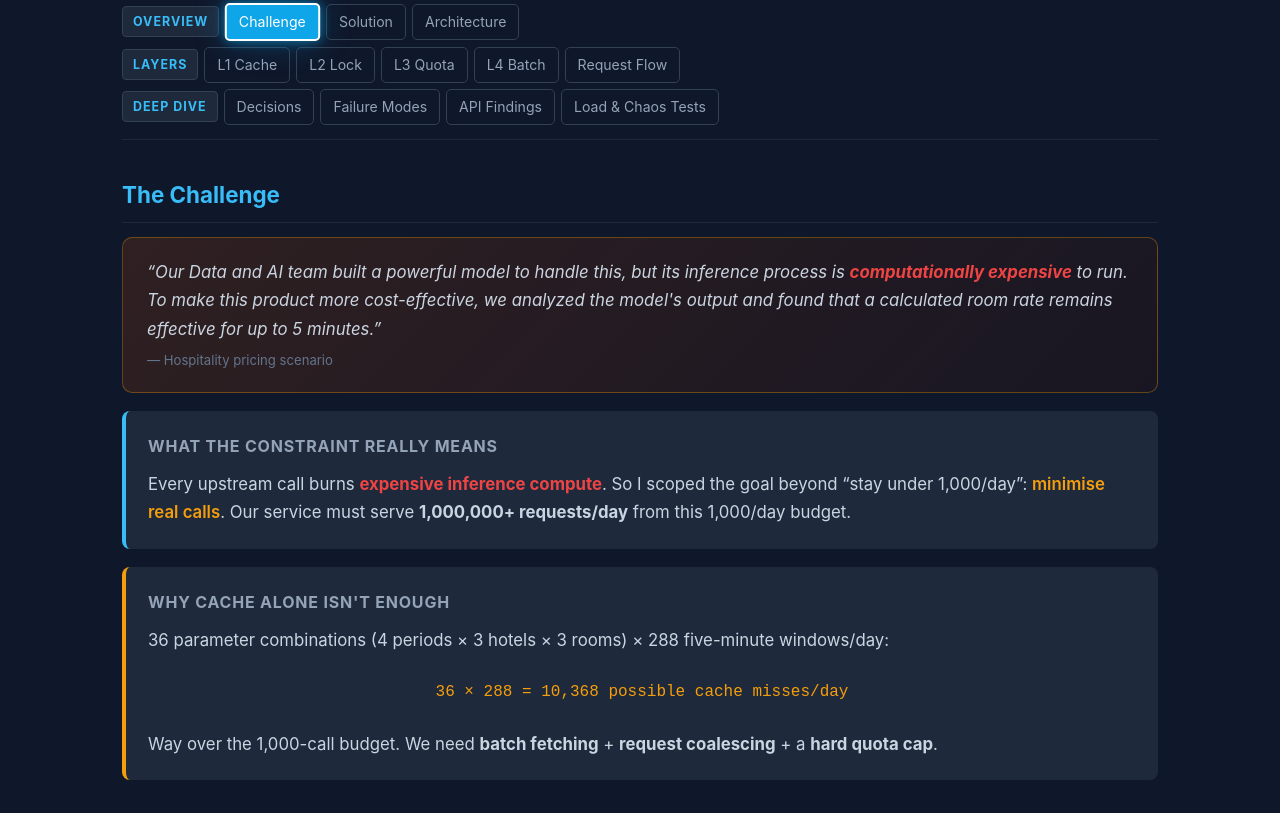
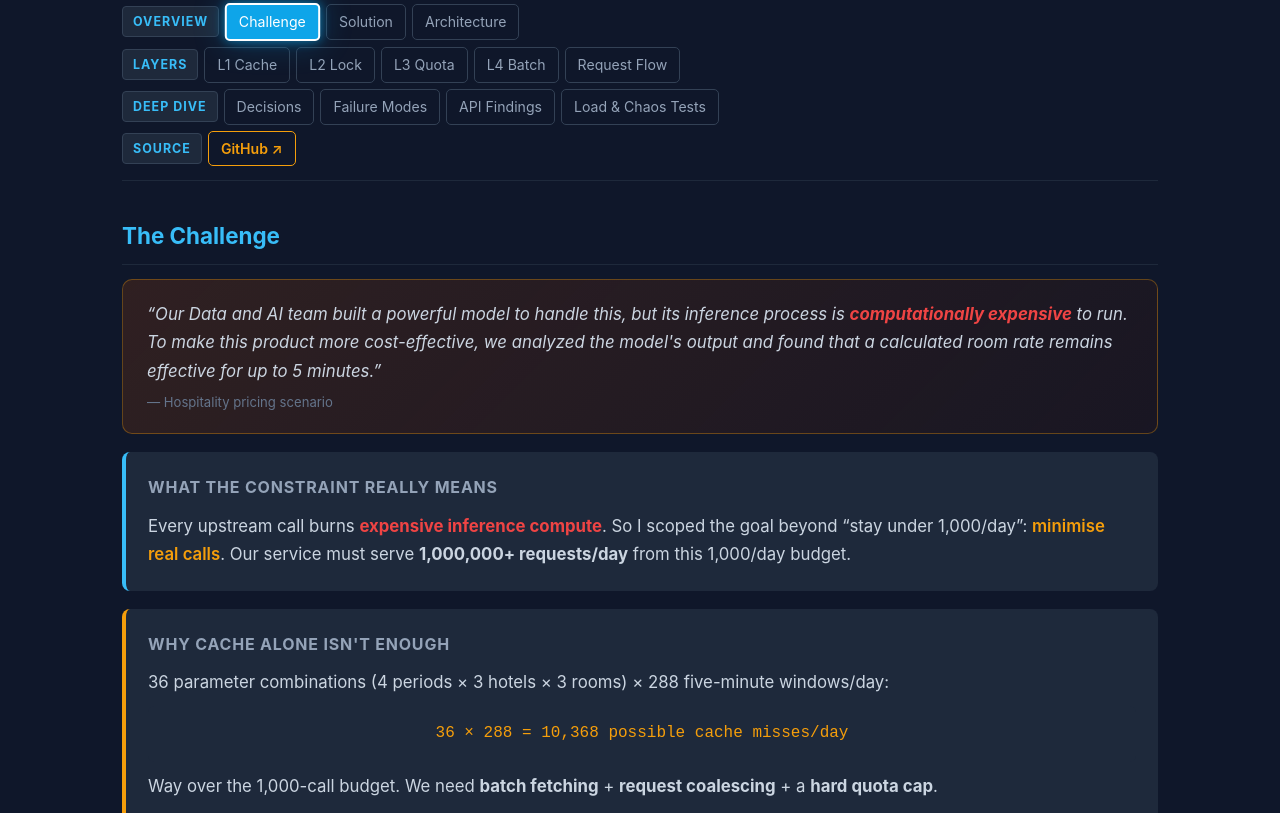
Before and after one commit to srichsun/inference-cache-gateway, a plain HTML site: page docs/index.html in a window 1280 px wide. Shown: the part 819-1632 px from the top of the page. Drawn offline with Linux system fonts and the light colour scheme.

Commit message:
docs: add GitHub source link to nav (zh + en)

```diff
--- a/docs/index.html
+++ b/docs/index.html
@@ -403,6 +403,10 @@
     <a href="#upstream" class="idle">API 觀察</a>
     <a href="#verified" class="idle">壓力與混沌測試</a>
   </div>
+  <div class="nav-group">
+    <span class="nav-group-label">原始碼</span>
+    <a href="https://github.com/srichsun/inference-cache-gateway" target="_blank" rel="noopener" class="nav-featured">GitHub ↗</a>
+  </div>
 </nav>
 </div>
 </div>
@@ -1283,6 +1287,10 @@ token = SecureRandom.uuid                              <span class="comment">//
     <a href="#failures" class="idle">Failure Modes</a>
     <a href="#upstream" class="idle">API Findings</a>
     <a href="#verified" class="idle">Load &amp; Chaos Tests</a>
+  </div>
+  <div class="nav-group">
+    <span class="nav-group-label">Source</span>
+    <a href="https://github.com/srichsun/inference-cache-gateway" target="_blank" rel="noopener" class="nav-featured">GitHub ↗</a>
   </div>
 </nav>
 </div>
```
